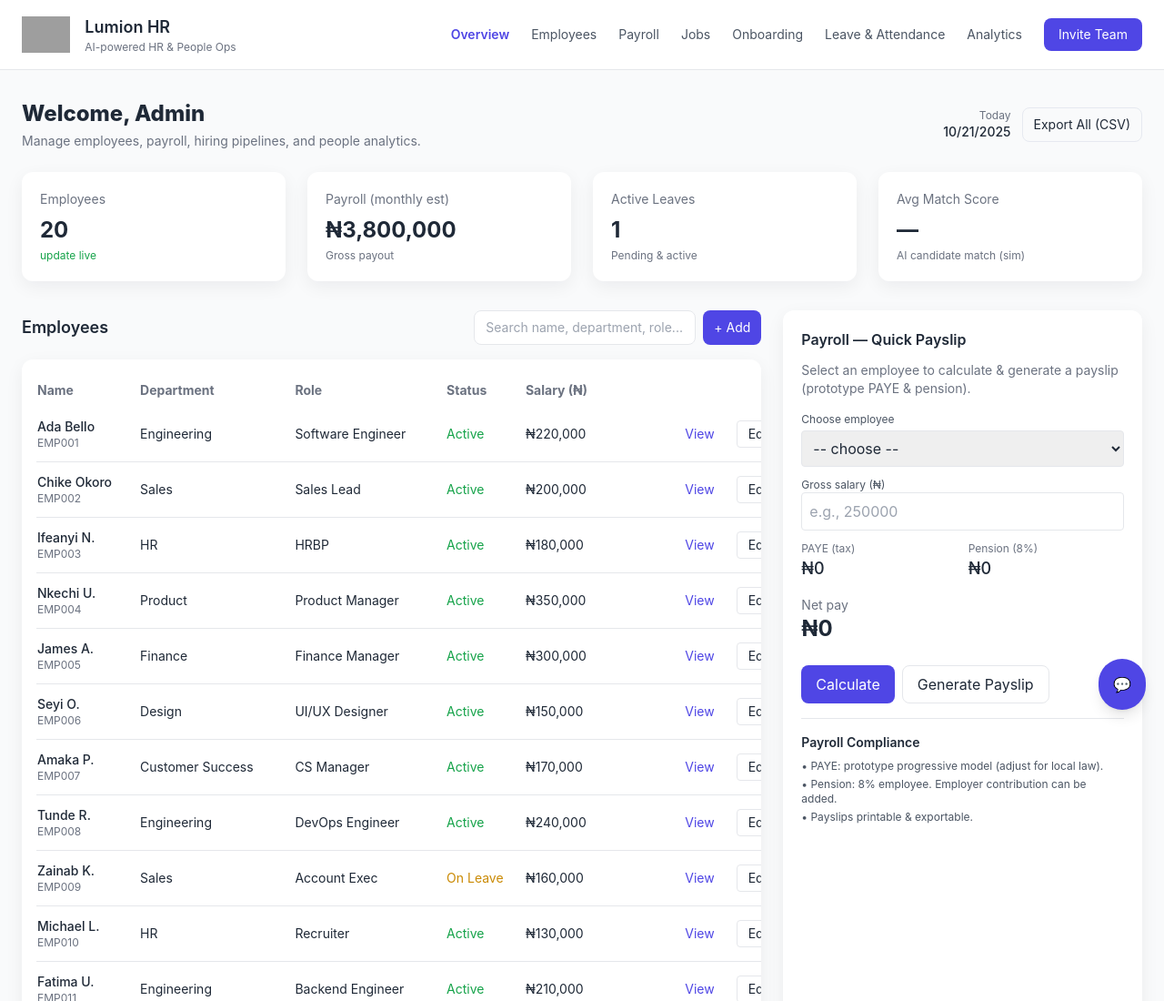
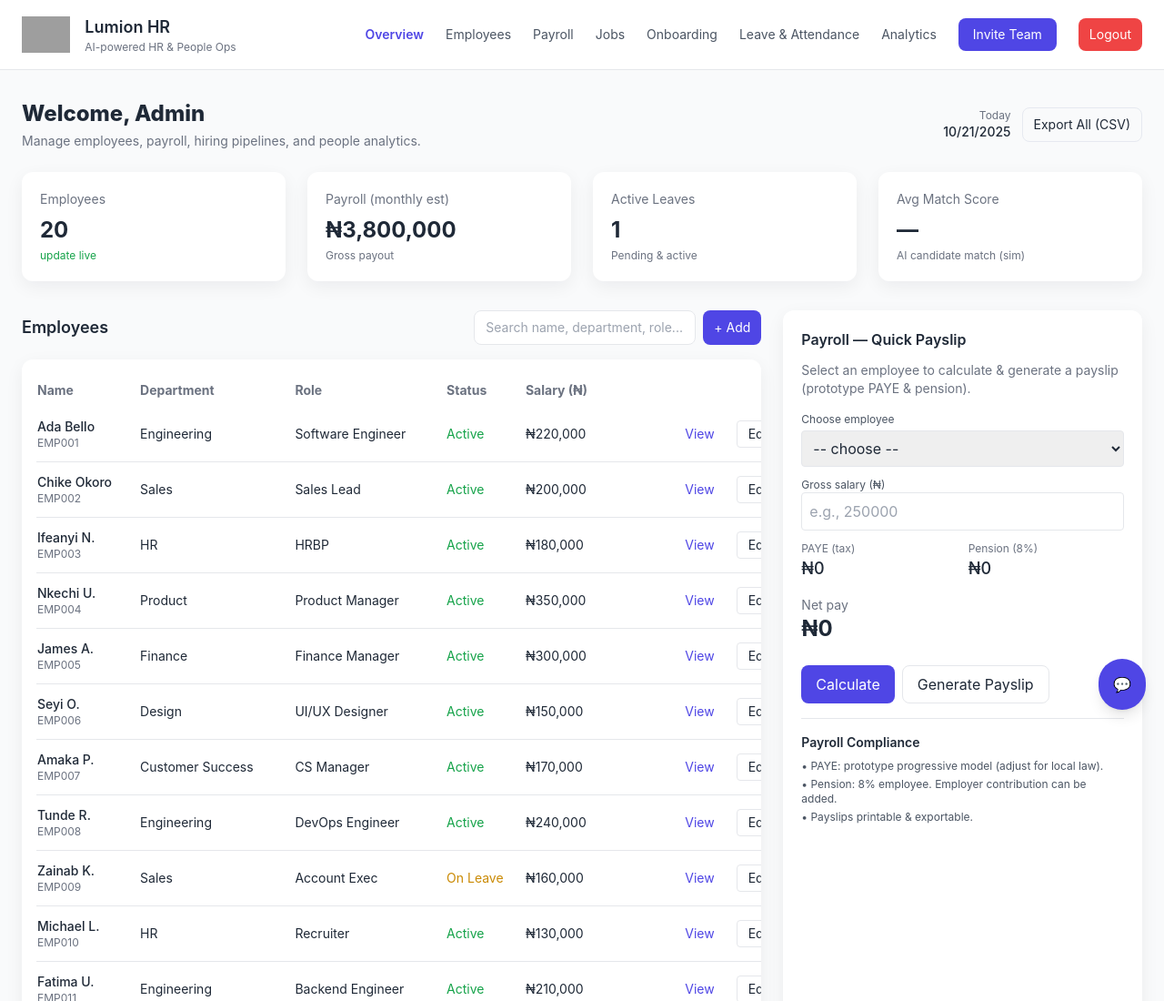
Before and after one commit to lumiontechnnology/Lumion-HRIS-, a plain HTML site: page hris-dashboard-admin.html in a window 1280 px wide. Shown: the top 1100 px of the page at 91% size. Drawn offline with nearby package versions, Linux system fonts and the light colour scheme; sample sign-in values are in the browser's storage; grey boxes are pictures that could not be loaded.

Commit message:
Update hris-dashboard-admin.html

```diff
--- a/hris-dashboard-admin.html
+++ b/hris-dashboard-admin.html
@@ -52,6 +52,16 @@
         <a class="text-gray-600 hover:text-indigo-600" href="leave-attendance.html">Leave & Attendance</a>
         <a class="text-gray-600 hover:text-indigo-600" href="analytics.html">Analytics</a>
         <button class="px-4 py-2 bg-indigo-600 text-white rounded-lg">Invite Team</button>
+        <button onclick="logout()" class="px-3 py-2 bg-red-500 text-white rounded-lg hover:bg-red-600">
+  Logout
+</button>
+
+<script>
+  function logout() {
+    localStorage.removeItem("isLoggedIn");
+    window.location.href = "index.html";
+  }
+</script>
       </nav>
     </div>
   </header>
```
